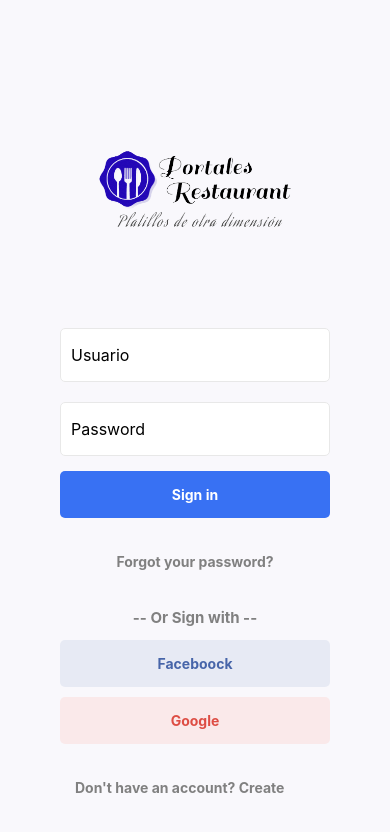
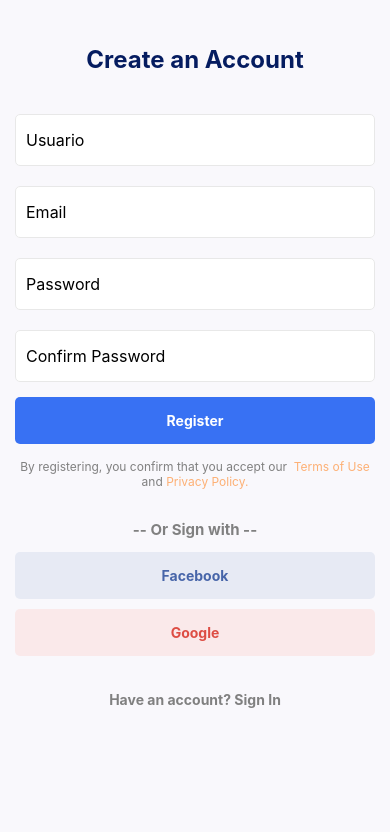
Before and after one commit to Programacion-movil-2/appAdminRestaurante, a React Native app in the folder appRestau/: screen /SignIn in a window 390 px wide. Shown: the top 832 px of the page. Built offline with nearby package versions, Linux system fonts and the light colour scheme.

Commit message:
Login y Registro v1.2

```diff
--- a/appRestau/App.js
+++ b/appRestau/App.js
@@ -1,6 +1,10 @@
 import React from 'react';
+import { NavigationContainer } from '@react-navigation/native';
 import { SafeAreaView, StyleSheet, Text, View, ImageBackground } from 'react-native';
+
 import fondo from './assets/fondoLogin.jpg';
+import LNavigation from './navigation/index';
+import CreatePerson from './screens/CreatePerson/CreatePerson';
 import SignInScreen from './screens/SignInScreen/SignInScreen';
 import SignUpScreen from './screens/SignUpScreen/SignUpScreen';
 import ConfirmEmail from './screens/ConfirmEmail/ConfirmEmail';
@@ -11,11 +15,11 @@ export default class App extends React.Component {
   render(){
     return (
 
-      <View style={styles.container}>
+      <SafeAreaView style={styles.container}>
 
-        <SignInScreen />
+        <SignUpScreen />
 
-      </View>
+      </SafeAreaView>
 
 
     );
@@ -36,13 +40,8 @@ const styles = StyleSheet.create({
     flex: 1,
     backgroundColor: '#F9F8FC',
     alignItems: 'center',
-    padding: 50,
+    padding: 20,
     //justifyContent: 'center',
   },
 
-  fondo:{
-
-    resizeMode: 'cover'
-  }
-
 });
--- a/appRestau/elements/login/customImput.js
+++ b/appRestau/elements/login/customImput.js
@@ -1,19 +1,17 @@
 import React from "react";
 import { View, Text, TextInput, StyleSheet } from "react-native";
 
-const CustomImput = ({value, setValue, placeholder, secureTextEntry}) =>{
+const CustomImput = ({value,  placeholder, secureTextEntry}) =>{
 
     return(
 
         <View style={styles.container}>
 
             <TextInput
-                value={value}
-                onChangeText={setValue}
                 placeholder={placeholder}
                 style={styles.input}
                 secureTextEntry={secureTextEntry}
-
+                value={value}
             />
 
         </View>
--- /dev/null
+++ b/appRestau/navigation/index.js
@@ -0,0 +1,32 @@
+import React from "react";
+import { View, Text } from 'react-native';
+import { NavigationContainer } from "@react-navigation/native";
+import { createNativeStackNavigator } from "@react-navigation/native-stack";
+
+import SignInScreen from '../screens/SignInScreen/SignInScreen';
+import SignUpScreen from '../screens/SignUpScreen/SignUpScreen';
+import ConfirmEmail from '../screens/ConfirmEmail/ConfirmEmail';
+import ForgotPwdScreen from '../screens/ForgotPwdScreen/ForgotPwdScreen';
+import NewPassword from '../screens/NewPassword/NewPassword';
+
+const Stack = createNativeStackNavigator();
+
+const LNavigation = () =>{
+
+    return(
+
+        <NavigationContainer>
+
+            <Stack.Navigator>
+
+                <Stack.Screen name="SignIn" component={SignInScreen} />
+
+            </Stack.Navigator>
+
+        </NavigationContainer>
+
+    );
+
+}
+
+export default LNavigation;
--- a/appRestau/package.json
+++ b/appRestau/package.json
@@ -11,6 +11,7 @@
   },
   "dependencies": {
     "@react-navigation/native": "^6.0.8",
+    "@react-navigation/native-stack": "^6.5.0",
     "expo": "~44.0.0",
     "expo-status-bar": "~1.2.0",
     "hammerjs": "^2.0.8",
--- /dev/null
+++ b/appRestau/screens/CreatePerson/CreatePerson.js
@@ -0,0 +1,146 @@
+import React, {useState} from 'react';
+import { View, Text, StyleSheet, ScrollView, Alert } from 'react-native';
+import CustomImput from '../../elements/login/customImput';
+import CustomButton from '../../elements/login/customButton';
+import CustomButton2 from '../../elements/login/customButton2';
+
+const CreatePerson = () => {
+    const {name, setName} = useState('');
+    const {apellido, setApellido} = useState('');
+    const {telefono, setTelefono} = useState('');
+    const {direccion, setDireccion} = useState('');
+
+    const onRegisterPressed = async () =>{
+
+        if(!name || !apellido || !telefono || !direccion){
+            console.log("Debe llenar todos los campos oblicatorios");
+            Alert.alert("Restaurante", "Ingrese todos los campos");
+        }
+        else{
+            try {
+                const res = await fetch('http://', {
+
+                    method: 'POST',
+                    headers: {
+                        Accept: 'application/json',
+                        'Content-Type': 'application/json'
+                    },
+                    body: JSON.stringify({
+                        nombre: name,
+                        apellido: apellido,
+                    })
+
+                })
+            } catch (error) {
+
+            }
+        }
+
+        console.warn('Register');
+
+    }
+
+    const onCreateAPressed = () =>{
+
+        console.warn('Create Account')
+
+    }
+
+    return(
+
+        <ScrollView showsVerticalScrollIndicator={false}>
+
+            <View style={styles.root}>
+
+                <Text style={styles.title}>Register</Text>
+
+
+                <CustomImput
+                    placeholder="Nombre"
+                    value={name}
+                    setValue={setName}
+                />
+                <CustomImput
+                    placeholder="Apellido"
+                    value={apellido}
+                    setValue={setApellido}
+                />
+                <CustomImput
+                    placeholder="Teléfono"
+                    value={telefono}
+                    setValue={setTelefono}
+                />
+                <CustomImput
+                    placeholder="Dirección"
+                    value={direccion}
+                    setValue={setDireccion}
+                />
+
+                <CustomButton
+                    text="Register"
+                    onPress={onRegisterPressed}
+                />
+
+                <Text style={styles.text1}>
+                    By registering, you confirm that you accept our {' '}
+                    <Text style={styles.link}>Terms of Use</Text> and{' '}
+                    <Text style={styles.link}>Privacy Policy.</Text>
+                </Text>
+
+                <CustomButton2
+                    text="Create Account"
+                    onPress={onCreateAPressed}
+                />
+
+            </View>
+        </ScrollView>
+
+    );
+
+}
+
+const styles = StyleSheet.create({
+
+    root:{
+
+        alignItems:'center',
+        padding: 15,
+
+    },
+
+    text:{
+        fontSize: 15,
+        fontWeight: 'bold',
+        color: 'gray',
+        margin: 8
+    },
+
+    title:{
+
+        fontSize: 24,
+        fontWeight: 'bold',
+        color: '#051C60',
+        margin: 10,
+        paddingVertical: 20
+
+    },
+
+    text1:{
+
+        fontSize: 12,
+        color: 'gray',
+        marginTop: 10,
+        textAlign: 'center',
+        paddingBottom: 23
+
+    },
+
+    link:{
+
+        color: '#FDB075'
+
+    }
+
+})
+
+export default CreatePerson
--- /dev/null
+++ b/appRestau/screens/CreatePerson/indexCreatePerson.js
@@ -0,0 +1 @@
+export { default } from '../CreatePerson/CreatePerson'
--- a/appRestau/screens/SignInScreen/SignInScreen.js
+++ b/appRestau/screens/SignInScreen/SignInScreen.js
@@ -1,18 +1,46 @@
 import React, {useState} from 'react';
-import { View, Text, Image, StyleSheet, useWindowDimensions, ScrollView } from 'react-native';
+import { View, Text, TextInput, Image, StyleSheet, useWindowDimensions, ScrollView, Alert } from 'react-native';
 import Logo from '../../assets/logoportalesw-preview.png';
 import CustomImput from '../../elements/login/customImput';
 import CustomButton from '../../elements/login/customButton';
 import CustomButton2 from '../../elements/login/customButton2';
 
 const SignInScreen = () => {
-    const {userName, setUserName} = useState('');
-    const {password, setPassword} = useState('');
+    const [nombreUsuario, setNombreUsuario] = useState(null);
+    const [contrasena, setContrasena] = useState(null);
     const { height } = useWindowDimensions();
 
-    const onSignInPressed = () =>{
+    const onSignInPressed = async () =>{
 
-        console.warn('Sign in');
+        if(!nombreUsuario || !contrasena){
+            console.log("Debe llenar todos los campos obligatorios");
+            Alert.alert("Portales Restaurant", "Ingrese todos los campos");
+        }
+        else{
+            try {
+                const respt = await fetch('http://192.168.0.111:5000/api/autenticacion/iniciosesion', {
+
+                    method: 'POST',
+                    headers: {
+                        Accept: 'application/json',
+                        'Content-Type': 'application/json'
+                    },
+                    body: JSON.stringify({
+                        nombreUsuario: nombreUsuario,
+                        contrasena: contrasena
+                    })
+
+                });
+
+                const json = await respt.json();
+                console.log(json);
+                Alert.alert("Portales Restaurant", "Peticion Realizada");
+
+            } catch (error) {
+                console.log(error);
+                Alert.alert("Portales Restaurant", "Error");
+            }
+        }
 
     }
 
@@ -51,16 +79,18 @@ const SignInScreen = () => {
             resizeMode="contain"
             />
 
-            <CustomImput
+            <TextInput
+                style={styles.input}
                 placeholder="Usuario"
-                value={userName}
-                setValue={setUserName}
+                value={nombreUsuario}
+                onChangeText={setNombreUsuario}
             />
-            <CustomImput
+            <TextInput
+                style={styles.input}
                 placeholder="Password"
-                value={password}
-                setValue={setPassword}
                 secureTextEntry={true}
+                value={contrasena}
+                onChangeText={setContrasena}
             />
 
             <CustomButton
@@ -77,7 +107,7 @@ const SignInScreen = () => {
             </Text>
 
             <CustomButton
-                text="Faceboock"
+                text="Facebook"
                 onPress={onSignInFaceboock}
                 bgColor="#E7EAF4"
                 fgColor="#4765A9"
@@ -121,6 +151,21 @@ const styles = StyleSheet.create({
         fontWeight: 'bold',
         color: 'gray',
         margin: 8
+    },
+
+    input:{
+
+        backgroundColor: 'white',
+        width: '100%',
+        borderColor: '#e8e8e8',
+        borderWidth: 1,
+        borderRadius: 5,
+
+        paddingHorizontal: 10,
+        marginVertical: 10,
+
+        height: 52,
+        fontSize: 16,
     }
 
 })
--- a/appRestau/screens/SignUpScreen/SignUpScreen.js
+++ b/appRestau/screens/SignUpScreen/SignUpScreen.js
@@ -1,18 +1,53 @@
 import React, {useState} from 'react';
-import { View, Text, Image, StyleSheet, ScrollView } from 'react-native';
+import { View, Text, Image, StyleSheet, ScrollView, Alert, TextInput } from 'react-native';
 import CustomImput from '../../elements/login/customImput';
 import CustomButton from '../../elements/login/customButton';
 import CustomButton2 from '../../elements/login/customButton2';
 
 const SignUpScreen = () => {
-    const {userName, setUserName} = useState('');
-    const {email, setEmail} = useState('');
-    const {password, setPassword} = useState('');
-    const {passwordConfirm, setPasswordConfirm} = useState('');
+    const [nombreUsuario, setNombreUsuario] = useState('');
+    const [correo, setCorreo] = useState('');
+    const [contrasena, setContrasena] = useState('');
+    const [passwordConfirm, setPasswordConfirm] = useState('');
 
-    const onRegisterPressed = () =>{
+    const onRegisterPressed = async () =>{
 
-        console.warn('Register');
+        if(!nombreUsuario || !correo || !contrasena || !passwordConfirm){
+            console.log("Debe llenar todos los campos obligatorios");
+            Alert.alert("Portales Restaurant", "Ingrese todos los campos");
+        }
+        if (contrasena != passwordConfirm) {
+
+            console.log("Las contraseñas no coinciden");
+            Alert.alert("Portales Restaurant", "Las contraseñas no coinciden");
+
+        }
+        else{
+            try {
+                const res = await fetch('http://192.168.0.111:5000/api/usuarios/guardar', {
+
+                    method: 'POST',
+                    headers: {
+                        Accept: 'application/json',
+                        'Content-Type': 'application/json'
+                    },
+                    body: JSON.stringify({
+                        nombreUsuario: nombreUsuario,
+                        correo: correo,
+                        contrasena: contrasena
+                    })
+
+                });
+
+                const json = await res.json();
+                console.log(json);
+                Alert.alert("Portales Restaurant", "Peticion Realizada");
+
+            } catch (error) {
+                console.log(error);
+                Alert.alert("Portales Restaurant", "Error");
+            }
+        }
 
     }
 
@@ -43,26 +78,30 @@ const SignUpScreen = () => {
                 <Text style={styles.title}>Create an Account</Text>
 
 
-                <CustomImput
+                <TextInput
+                    style={styles.input}
                     placeholder="Usuario"
-                    value={userName}
-                    setValue={setUserName}
+                    value={nombreUsuario}
+                    onChangeText={setNombreUsuario}
                 />
-                <CustomImput
+                <TextInput
+                    style={styles.input}
                     placeholder="Email"
-                    value={email}
-                    setValue={setEmail}
+                    value={correo}
+                    onChangeText={setCorreo}
                 />
-                <CustomImput
+                <TextInput
+                    style={styles.input}
                     placeholder="Password"
-                    value={password}
-                    setValue={setPassword}
+                    value={contrasena}
+                    onChangeText={setContrasena}
                     secureTextEntry={true}
                 />
-                <CustomImput
+                <TextInput
+                    style={styles.input}
                     placeholder="Confirm Password"
                     value={passwordConfirm}
-                    setValue={setPasswordConfirm}
+                    onChangeText={setPasswordConfirm}
                     secureTextEntry={true}
                 />
 
@@ -82,7 +121,7 @@ const SignUpScreen = () => {
                 </Text>
 
                 <CustomButton
-                    text="Faceboock"
+                    text="Facebook"
                     onPress={onSignInFaceboock}
                     bgColor="#E7EAF4"
                     fgColor="#4765A9"
@@ -146,6 +185,21 @@ const styles = StyleSheet.create({
 
         color: '#FDB075'
 
+    },
+
+    input:{
+
+        backgroundColor: 'white',
+        width: '100%',
+        borderColor: '#e8e8e8',
+        borderWidth: 1,
+        borderRadius: 5,
+
+        paddingHorizontal: 10,
+        marginVertical: 10,
+
+        height: 52,
+        fontSize: 16,
     }
 
 })
```
Also changed, not shown: 1 other file (tests, documents, lock files or other folders).
